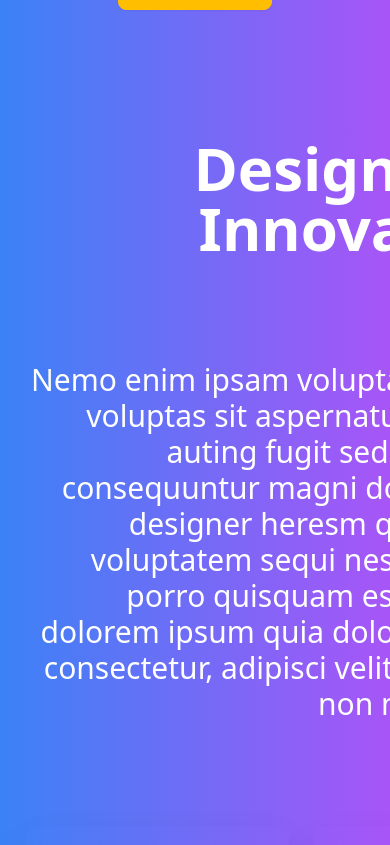
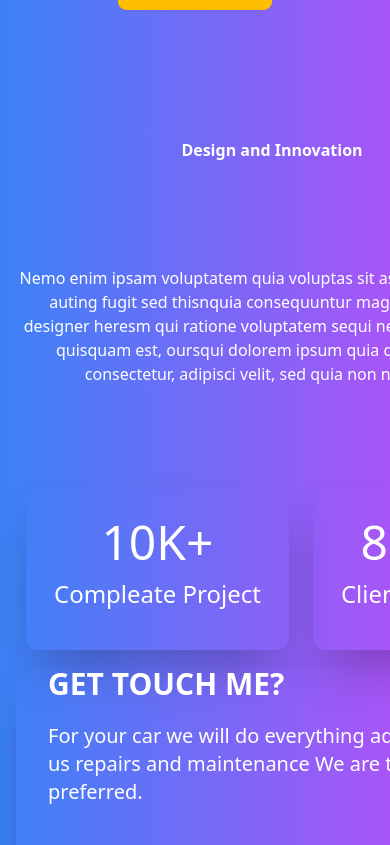
Before and after one commit to rashaduldev/Portfollio, a React (Vite) app: page /rabby in a window 390 px wide. Shown: the part 3679-4524 px from the top of the page. Built offline with nearby package versions, Linux system fonts and the light colour scheme.

Commit message:
touch content responsive

```diff
--- a/index.html
+++ b/index.html
@@ -2,7 +2,7 @@
 <html lang="en">
   <head>
     <meta charset="UTF-8" />
-    <link rel="icon" type="image/svg+xml" href="/public/rashadul.jpg" />
+    <link rel="icon" type="image/svg+xml" href="/public/logo.png" />
     <meta name="viewport" content="width=device-width, initial-scale=1.0" />
     <title>Portfollio</title>
   </head>
--- a/src/components/Touch/Touch.jsx
+++ b/src/components/Touch/Touch.jsx
@@ -3,10 +3,10 @@ const Touch = () => {
     <div className="my-12">
       <div>
         <div className="hero min-h-screen">
-          <div className="hero-content flex gap-16 jusb flex-col lg:flex-row-reverse">
-            <div className="flex-1 text-right">
-              <h1 className="text-6xl font-bold">Design and Innovation</h1>
-              <p className="text-3xl my-16 py-10">
+          <div className="hero-content flex lg:gap-16 justify-center flex-col lg:flex-row-reverse">
+            <div className="lg:flex-1 text-center lg:text-right">
+              <h1 className="lg:text-6xl text-center font-bold">Design and Innovation</h1>
+              <p className="lg:text-3xl my-16 py-10">
                 Nemo enim ipsam voluptatem quia voluptas sit aspernatur aut odit
                 auting fugit sed thisnquia consequuntur magni dolores eos
                 designer heresm qui ratione voluptatem sequi nesciuNeque porro
```
